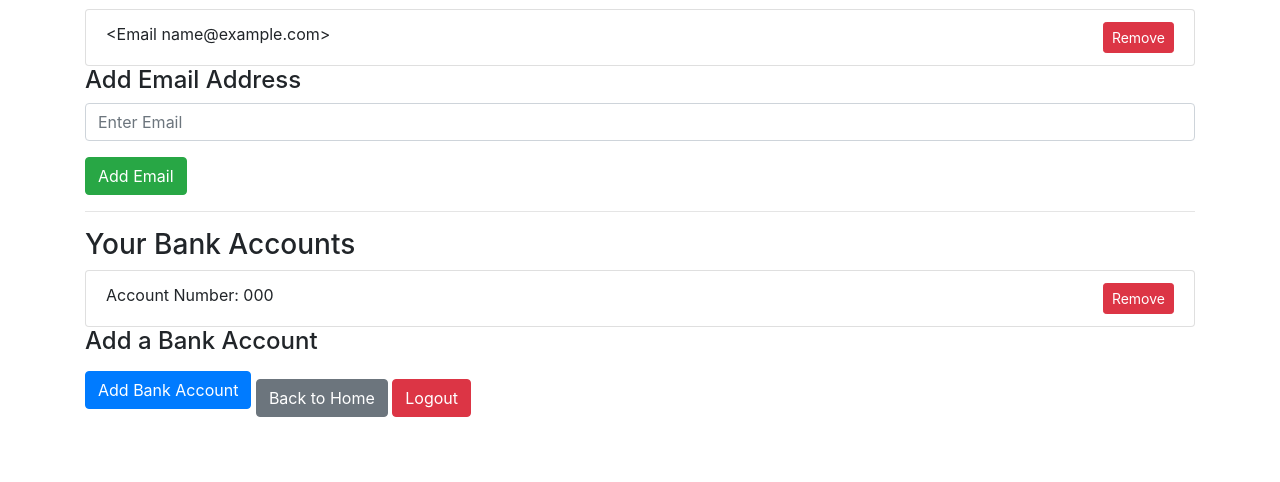
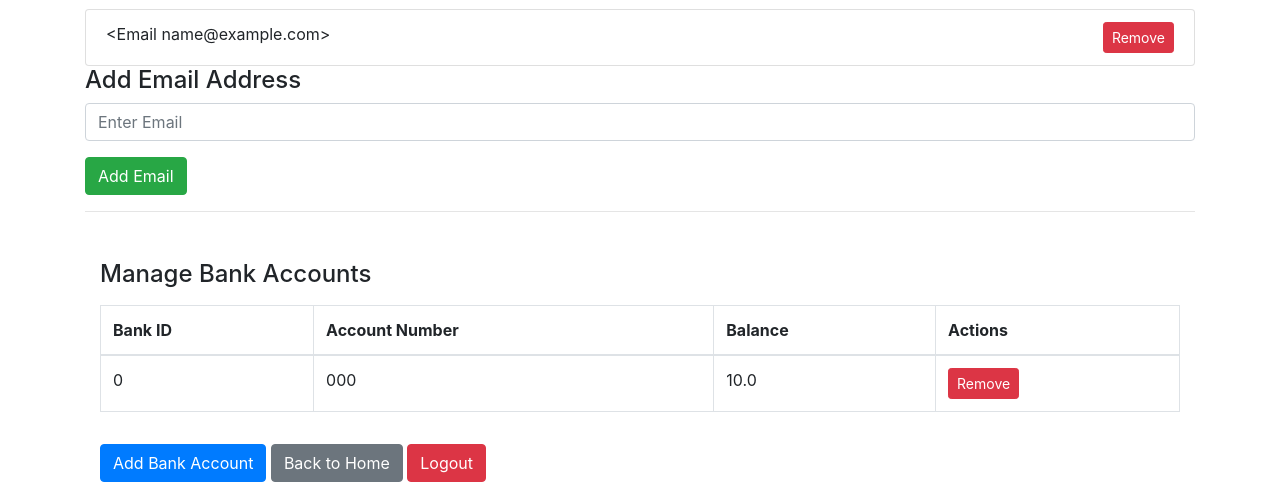
Before and after one commit to mgallo185/CS631Project, a Flask app: page /profile in a window 1280 px wide. Shown: the part 569-1051 px from the top of the page. Before the commit the page ends 986 px from the top, so only its background shows below. Run offline with Flask 3, Linux system fonts and the light colour scheme; a user stored in the database is signed in; tables that the repository leaves empty hold one stand-in row (values such as "Sample post"); parts of the project's set-up code (start-up, migrations or seed data) failed here and were passed over; some libraries are stand-ins or nearby versions.

Commit message:
fixed removed bank account

```diff
--- a/app.py
+++ b/app.py
@@ -335,18 +335,23 @@ def add_bank_account():
 @app.route('/remove_bank_account', methods=['POST'])
 @login_required
 def remove_bank_account():
-    # Get account id from the form or request
-    account_id = request.form['account_id']
+    # Retrieve the composite primary key values from the form
+    bank_id = request.form['bank_id']
+    account_number = request.form['account_number']
+    ssn = current_user.SSN  # Assuming the SSN is associated with the logged-in user
 
-    # Remove the bank account from the database or session
-    account_to_remove = BankAccount.query.get(account_id)
-    if account_to_remove and account_to_remove.user_id == current_user.id:
+    # Find the bank account with the composite primary key
+    account_to_remove = BankAccount.query.get((bank_id, account_number, ssn))
+
+    if account_to_remove:
+        # Delete the account from the database
         db.session.delete(account_to_remove)
         db.session.commit()
+        flash('Bank account removed successfully!', 'success')
+    else:
+        flash('Bank account not found.', 'danger')
 
-    flash('Bank account removed successfully!', 'success')
     return redirect(url_for('profile'))
-
 
 @app.route('/send_money', methods=['GET', 'POST'])
 @login_required
--- a/templates/profile.html
+++ b/templates/profile.html
@@ -78,37 +78,46 @@
         <!-- Bank Account Section -->
        <!-- Bank Account Section -->
      <!-- Bank Account Section -->
-<h3>Your Bank Accounts</h3>
-{% if current_user.bank_accounts %}
-    <ul class="list-group">
-        {% for account in current_user.bank_accounts %}
-            <li class="list-group-item">
-                Account Number: {{ account.account_number }}
-                <!-- Form to remove the account -->
-                <form action="{{ url_for('remove_bank_account') }}" method="POST" class="float-right ml-2">
-                    <input type="hidden" name="account_id" value="{{ account.id }}">
-                    <button type="submit" class="btn btn-danger btn-sm">Remove</button>
-                </form>
-            </li>
-        {% endfor %}
-    </ul>
-{% else %}
-    <p>You have no bank accounts linked.</p>
-{% endif %}
 
-<!-- Add Bank Account Button -->
-<h4>Add a Bank Account</h4>
-<a href="{{ url_for('add_bank_account') }}" class="btn btn-primary">Add Bank Account</a>
+    <div class="container mt-5">
+        <h4>Manage Bank Accounts</h4>
 
-       <h>
+        <table class="table table-bordered mt-3">
+            <thead>
+                <tr>
+                    <th>Bank ID</th>
+                    <th>Account Number</th>
+                    <th>Balance</th>
+                    <th>Actions</th>
+                </tr>
+            </thead>
+            <tbody>
+                {% for account in current_user.bank_accounts %}
+                <tr>
+                    <td>{{ account.bank_id }}</td>
+                    <td>{{ account.account_number }}</td>
+                    <td>{{ account.balance }}</td>
+                    <td>
+                        <!-- Add a POST form for removing the bank account -->
+                        <form method="POST" action="{{ url_for('remove_bank_account') }}" style="display:inline;">
+                            <input type="hidden" name="bank_id" value="{{ account.bank_id }}">
+                            <input type="hidden" name="account_number" value="{{ account.account_number }}">
+                            <button type="submit" class="btn btn-danger btn-sm">Remove</button>
+                        </form>
+                    </td>
+                </tr>
+                {% endfor %}
+            </tbody>
+        </table>
+
+        <a href="{{ url_for('add_bank_account') }}" class="btn btn-primary mt-3">Add Bank Account</a>
         <a href="{{ url_for('index') }}" class="btn btn-secondary mt-3">Back to Home</a>
-
         <a href="{{ url_for('logout') }}" class="btn btn-danger mt-3">Logout</a>
-
     </div>
 
     <script src="https://code.jquery.com/jquery-3.5.1.slim.min.js"></script>
     <script src="https://cdn.jsdelivr.net/npm/@popperjs/core@2.9.3/dist/umd/popper.min.js"></script>
     <script src="https://maxcdn.bootstrapcdn.com/bootstrap/4.5.2/js/bootstrap.min.js"></script>
+
 </body>
 </html>
```
